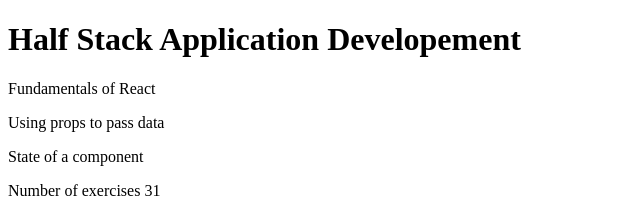
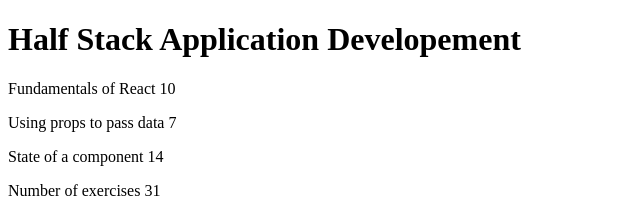
Before and after one commit to kimarimt/fullstack_open, a React (Vite) app in the folder part1/courseinfo/: page / in a window 1280 px wide. Shown: the top 216 px of the page, without its empty margins (0-640 px from the left). Built offline with nearby package versions, Linux system fonts and the light colour scheme.

Commit message:
fixed a bug where the number of exercises didn't render on the screen

```diff
--- a/part1/courseinfo/src/App.jsx
+++ b/part1/courseinfo/src/App.jsx
@@ -20,9 +20,9 @@ const App = () => {
         part1={part1}
         part2={part2}
         part3={part3}
-        exercise1={exercises1}
-        exercise2={exercises2}
-        exercise3={exercises3}
+        exercises1={exercises1}
+        exercises2={exercises2}
+        exercises3={exercises3}
       />
       <Total
         exercise1={exercises1}
```
